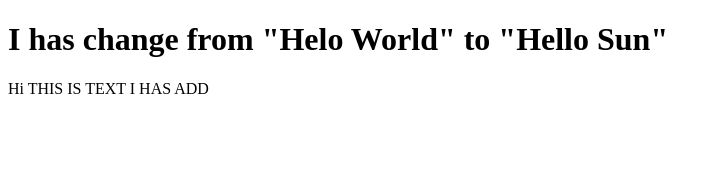
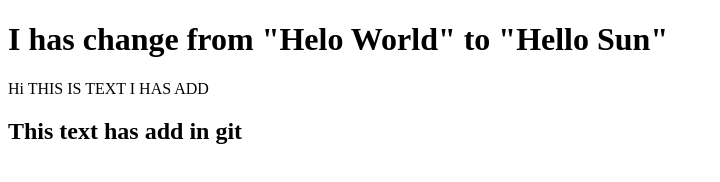
Before and after one commit to vitvit123/testings, a plain HTML site: page index.html in a window 1280 px wide. Shown: the whole page, without its empty margins (0-720 px from the left). Drawn offline with Linux system fonts and the light colour scheme.

Commit message:
Update index.html

```diff
--- a/index.html
+++ b/index.html
@@ -8,5 +8,6 @@
 <body>
     <h1>I has change from "Helo World" to "Hello Sun"</h1>
     <p>Hi THIS IS TEXT I HAS ADD </p>
+    <h2>This text has add in git </h2>
 </body>
 </html>
```
